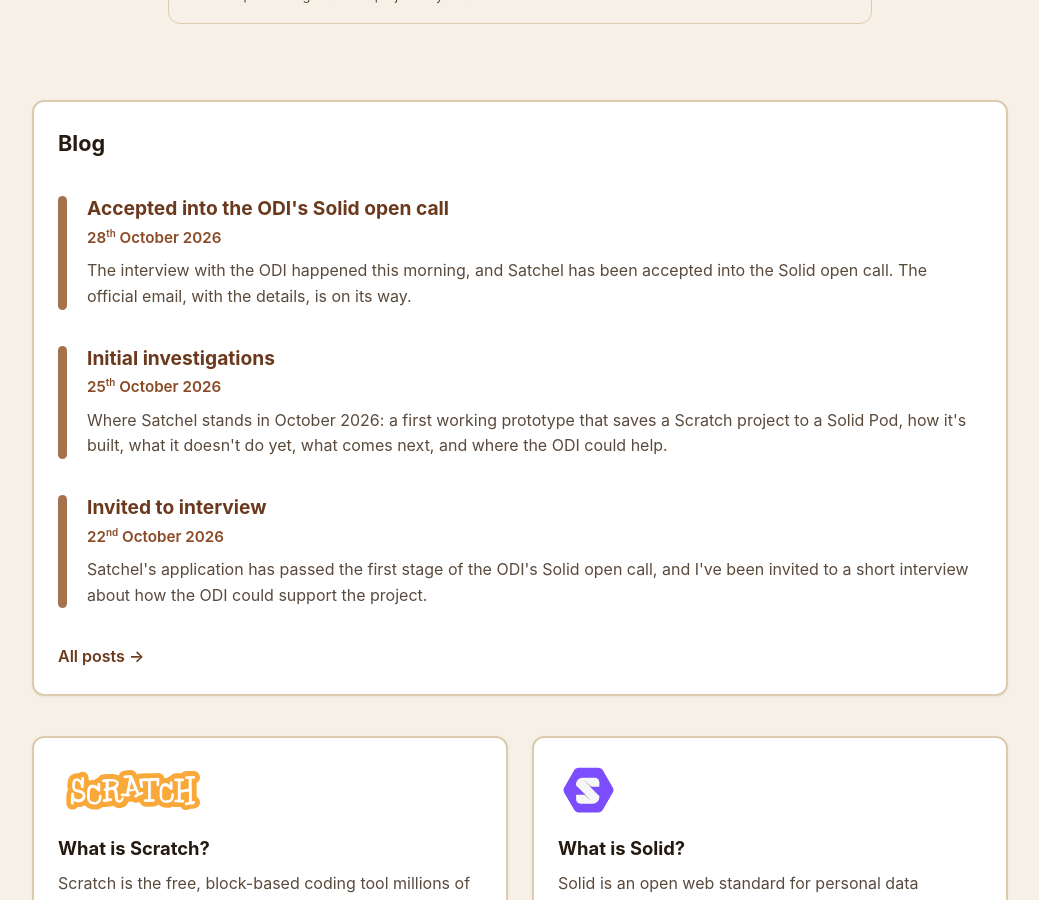
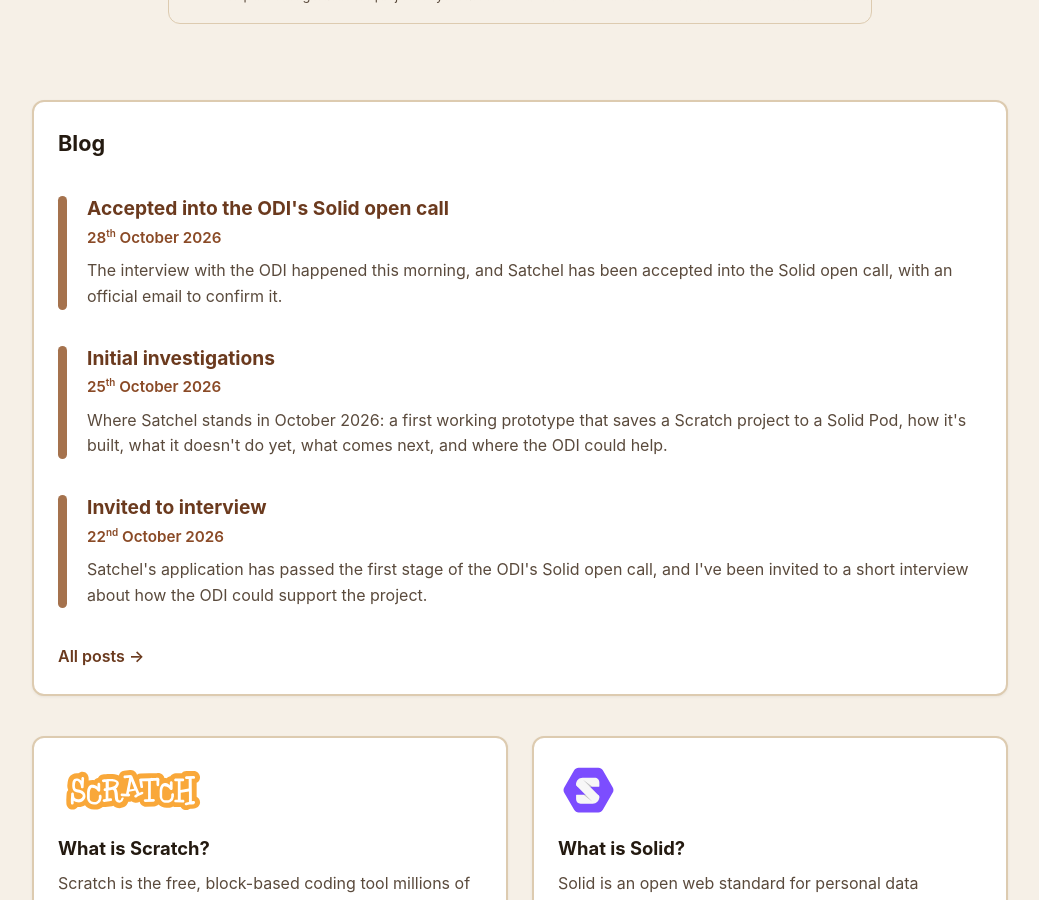
Before and after one commit to viboko/satchel-project, a Jekyll site: the page built from index.md, in a window 1280 px wide and 900 px high, scrolled down 789 px. Shown: the whole window, without its empty margins (120-1159 px from the left). Built offline with Jekyll 4.4.1, drawn with Linux system fonts in a browser that asks for light colours.

Commit message:
Say the acceptance email has arrived in the acceptance post's description
Co-Authored-By: Claude Opus 5.5 <noreply@anthropic.com>

```diff
--- a/_posts/2026-10-28-accepted.md
+++ b/_posts/2026-10-28-accepted.md
@@ -2,8 +2,7 @@
 title: Accepted into the ODI's Solid open call
 description: >-
   The interview with the ODI happened this morning, and Satchel has been
-  accepted into the Solid open call. The official email, with the details,
-  is on its way.
+  accepted into the Solid open call, with an official email to confirm it.
 ---
 
 This morning I had my interview with Jesse and Matthieu from the ODI about
```
